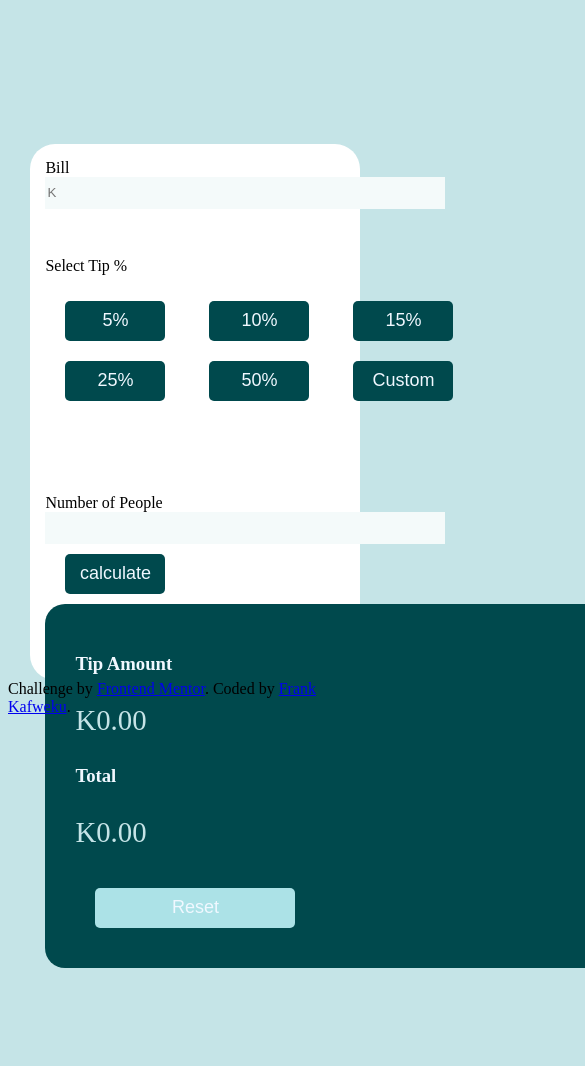
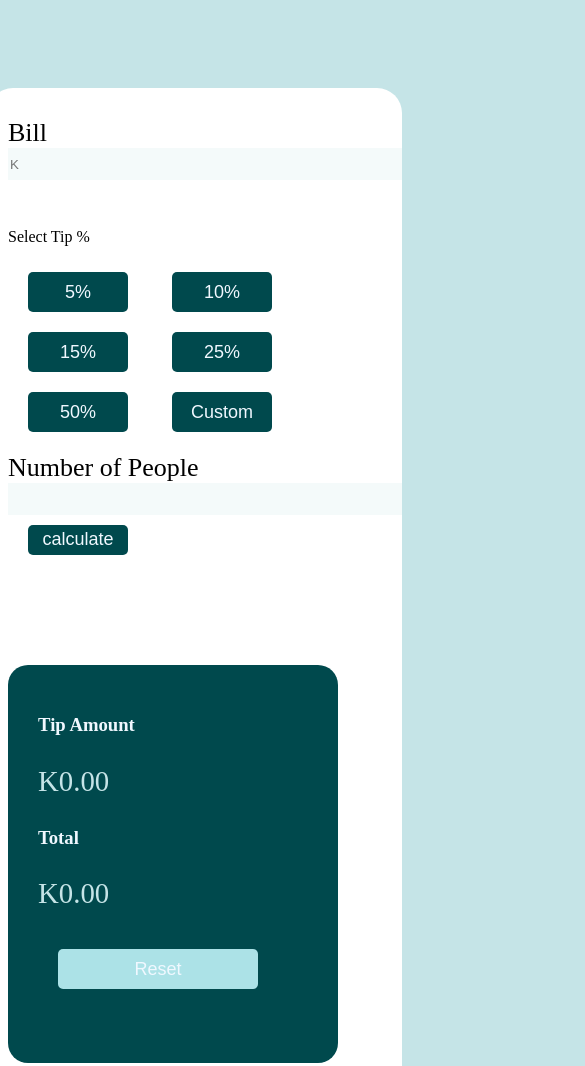
Before and after one commit to Frankkafweku/Tip-Calculator, a plain HTML site: page index.html in a window 390 px wide. Shown: the top 1066 px of the page, 585 px wide, since content can reach past the window. Before the commit the page ends 968 px from the top, so only its background shows below. Drawn offline with Linux system fonts and the light colour scheme.

Commit message:
Make site responsive

```diff
--- a/index.html
+++ b/index.html
@@ -16,6 +16,7 @@
 
 <body>
 
+  <h1 style="color:hsl(183, 100%, 15%) ;">BILL SPLITTER</h1>
   <main class="main">
     <div class="inputs">
       <div class="bill-div">
--- a/style.css
+++ b/style.css
@@ -101,8 +101,65 @@
 }
 
 @media (min-width: 321px) and (max-width: 480px) {
+
+    body{position: relative;
+        height: 120vh;
+    }
+
     .main{
         display: flex;
         flex-direction: column;
+        position: absolute;
+        top: 80px;
+        width: 100%;
+        height: 120vh;
+        overflow: hidden;
+        padding: 30px 20px;
     }
+
+    button{
+        color: aliceblue;
+        font-size: 18px;
+        height: 40px;
+        width: 100px;
+        margin: 10px 20px;
+        border-radius: 5px;
+        border: solid transparent;
+        background-color: hsl(183, 100%, 15%);
+    }
+
+    #select-tip{
+        height: 40vh;
+        width:  300px;
+    }
+
+    .results{
+        width: 270px;
+        height: 40vh;
+        margin-top: 20px;
+        padding: 30px;
+        color: aliceblue;
+        background-color: hsl(183, 100%, 15%);
+        border-radius: 20px;
+    }
+
+    label{
+        font-size: 26px;
+    }
+
+    .inputs{
+        display: flex;
+        flex-direction: column;
+        width: 500px;
+        height: 53vh;
+        margin-bottom: 80px;
+
+    }
+
+    span{
+        font-size: 25px;
+    }
+
+
+
 }
```
Also changed, not shown: 3 other files.
